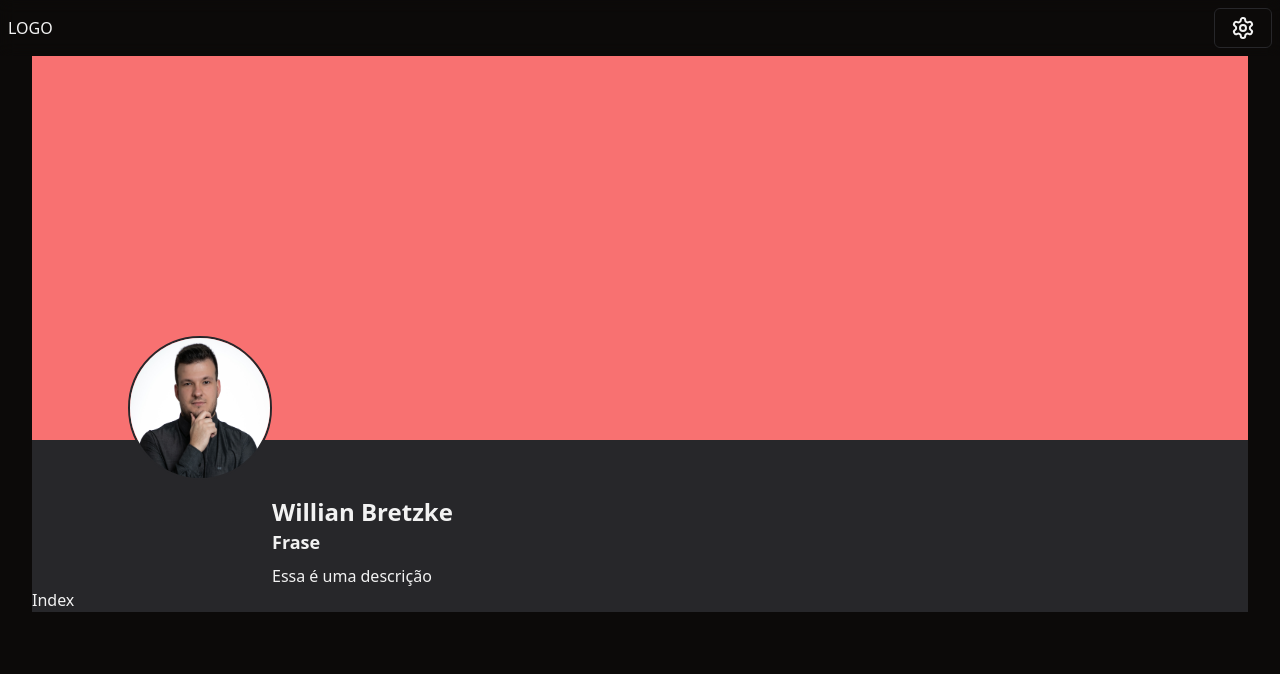
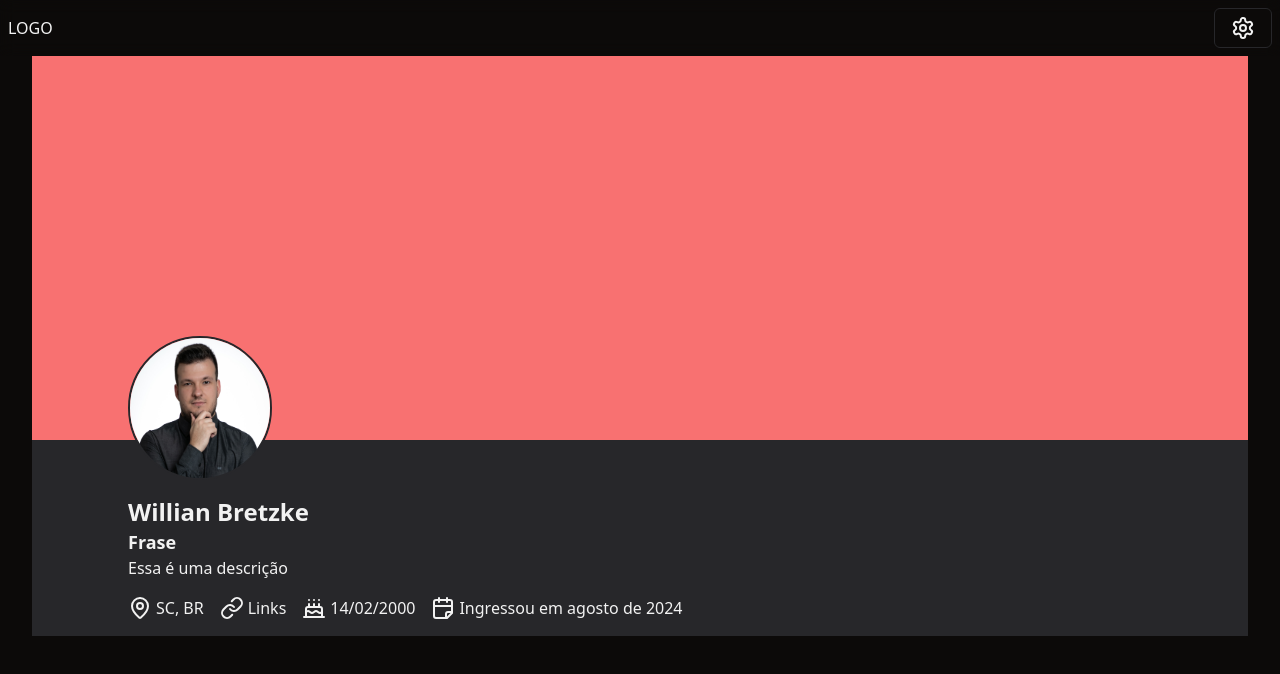
Before and after one commit to bretzke/my-website, a Next.js app: page / in a window 1280 px wide. Shown: the top 674 px of the page. Built offline with nearby package versions, Linux system fonts and the light colour scheme; no server answers.

Commit message:
Adjusted profile header

```diff
--- a/src/app/layout.tsx
+++ b/src/app/layout.tsx
@@ -43,7 +43,7 @@ export default async function RootLayout({
           >
             <Header />
             <div className="container">
-              <main className=" bg-secondary">
+              <main className="bg-secondary">
                 <ProfileHeader />
                 {children}
               </main>
--- a/src/app/page.tsx
+++ b/src/app/page.tsx
@@ -1,3 +1,3 @@
 export default function Home() {
-  return <div>Index</div>;
+  return <div></div>;
 }
--- a/src/components/ProfileHeader.tsx
+++ b/src/components/ProfileHeader.tsx
@@ -1,5 +1,6 @@
 import { useTranslations } from "next-intl";
 import { Avatar, AvatarFallback, AvatarImage } from "./ui/avatar";
+import { Cake, CalendarFold, Link, MapPin } from "lucide-react";
 
 export default function ProfileHeader() {
   const translate = useTranslations("profileHeader");
@@ -15,13 +16,31 @@ export default function ProfileHeader() {
         </div>
       </div>
 
-      <div className="mx-36 flex flex-col gap-2 container-profile">
+      <div className="flex flex-col gap-4 container-profile">
         <div>
           <h2 className="text-2xl font-bold">Willian Bretzke</h2>
           <h3 className="text-lg font-semibold">{translate("phrase")}</h3>
+          <p>{translate("description")}</p>
         </div>
 
-        <p>{translate("description")}</p>
+        <div className="flex gap-4 flex-wrap mb-4">
+          <div className="flex gap-1">
+            <MapPin />
+            <p>SC, BR</p>
+          </div>
+          <div className="flex gap-1">
+            <Link />
+            <p>Links</p>
+          </div>
+          <div className="flex gap-1">
+            <Cake />
+            <p>{translate("birthDate")}</p>
+          </div>
+          <div className="flex gap-1">
+            <CalendarFold />
+            <p>{translate("joined")}</p>
+          </div>
+        </div>
       </div>
     </div>
   );
--- a/src/messages/en.json
+++ b/src/messages/en.json
@@ -6,6 +6,8 @@
     },
     "profileHeader": {
         "phrase": "Phrase",
-        "description": "Description"
+        "description": "Description",
+        "birthDate": "February 14, 2000",
+        "joined": "Joined August 2024"
     }
 }
--- a/src/messages/pt.json
+++ b/src/messages/pt.json
@@ -6,6 +6,8 @@
     },
     "profileHeader": {
         "phrase": "Frase",
-        "description": "Essa é uma descrição"
+        "description": "Essa é uma descrição",
+        "birthDate": "14/02/2000",
+        "joined": "Ingressou em agosto de 2024"
     }
 }
```
